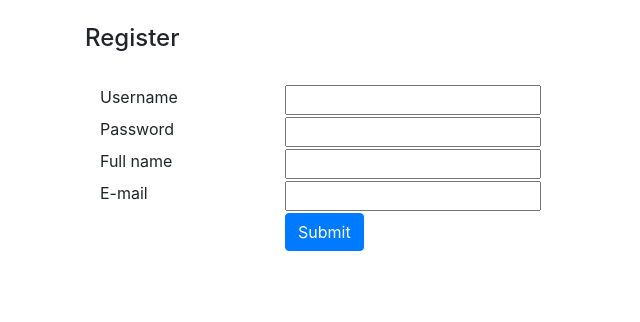
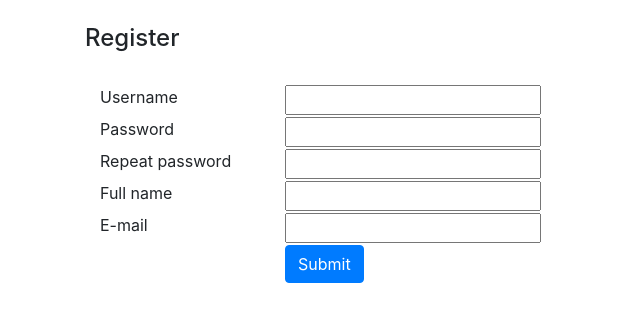
Before and after one commit to tjouni/messageboard, a Flask app: page /auth/new/ in a window 1280 px wide. Shown: the part 56-378 px from the top of the page, without its empty margins (0-640 px from the left). Run offline with Flask 2, Linux system fonts and the light colour scheme; some libraries are stand-ins or nearby versions.

Commit message:
add password repeat field

```diff
--- a/application/auth/forms.py
+++ b/application/auth/forms.py
@@ -16,7 +16,9 @@ class LoginForm(FlaskForm):
 
 class NewUserForm(FlaskForm):
     username = StringField("Username", [validators.Length(min=1, max=144)])
-    password = PasswordField("Password", [validators.Length(min=1, max=144)])
+    new_password = PasswordField("Password", [validators.Length(max=144)])
+    repeat_password = PasswordField(
+        "Repeat password", [validators.Length(max=144)])
     name = StringField("Full name", [validators.Length(min=1, max=144)])
     email = StringField(
         "E-mail", [validators.Length(min=1, max=144), validators.Email()])
--- a/application/auth/views.py
+++ b/application/auth/views.py
@@ -26,7 +26,11 @@ def auth_create():
     if not form.validate():
         return render_template("auth/new.html", form=form)
 
-    pw_hash = bcrypt.generate_password_hash(form.password.data).decode('utf-8')
+    if form.new_password.data != form.repeat_password.data:
+        form.repeat_password.errors.append('Passwords do not match')
+        return render_template("auth/new.html", form=form)
+    pw_hash = bcrypt.generate_password_hash(
+        form.new_password.data).decode('utf-8')
 
     u = User(name=form.name.data, username=form.username.data,
              password=pw_hash, email=form.email.data)
--- a/application/templates/auth/new.html
+++ b/application/templates/auth/new.html
@@ -26,14 +26,29 @@
         </div>
         <div class="row">
             <div class="col-2">
-                {{ form.password.label }}
+                {{ form.new_password.label }}
             </div>
             <div class="col-2">
-                {{ form.password }}
+                {{ form.new_password }}
             </div>
             <div class="col-sm">
                 <ul>
-                    {% for error in form.password.errors %}
+                    {% for error in form.new_password.errors %}
+                    <li>{{ error }}</li>
+                    {% endfor %}
+                </ul>
+            </div>
+        </div>
+        <div class="row">
+            <div class="col-2">
+                {{ form.repeat_password.label }}
+            </div>
+            <div class="col-2">
+                {{ form.repeat_password }}
+            </div>
+            <div class="col-sm">
+                <ul>
+                    {% for error in form.repeat_password.errors %}
                     <li>{{ error }}</li>
                     {% endfor %}
                 </ul>
```
